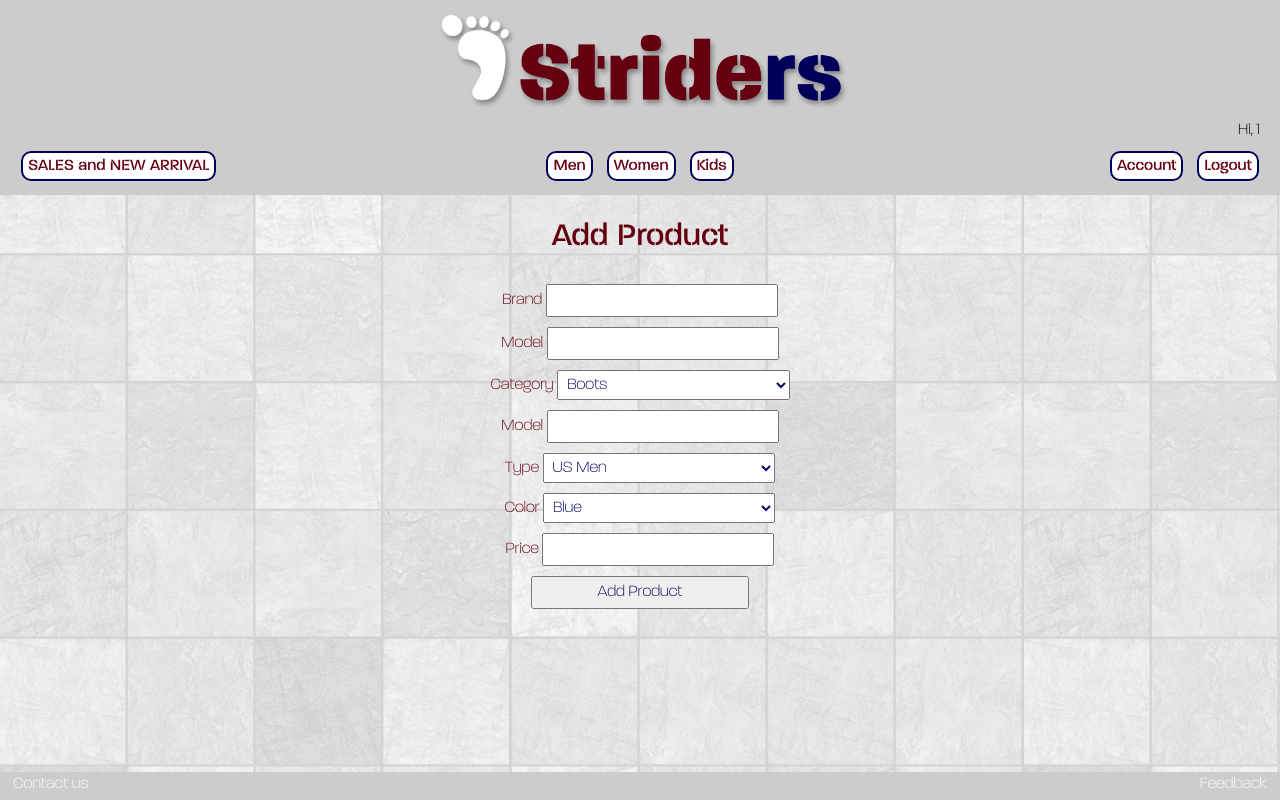
After one commit to raeDV/Striders, a Flask app: page /add-product in a window 1280 px wide. The commit adds this page. Run offline with Flask 3, Linux system fonts and the light colour scheme; the visitor is signed in with stand-in values (Sample User, id 1).

Commit message:
added products

```diff
--- a/Striders/app.py
+++ b/Striders/app.py
@@ -4,15 +4,13 @@ import bcrypt
 from flask import Flask, session, redirect, render_template, flash
 from flask_login import LoginManager, UserMixin, login_user, logout_user, login_required
 from flask_sqlalchemy import SQLAlchemy
-from models import db, DBUser, Filters
-from forms import LoginForm, RegisterForm
+from models import db, DBUser, Filters, Products
+from forms import LoginForm, RegisterForm, AddProductForm
 
 app = Flask(__name__)
 app.secret_key = 'striders'
 login_manager = LoginManager()
 login_manager.init_app(app)
-# without setting the login_view, attempting to access @login_required endpoints will result in an error
-# this way, it will redirect to the login page
 login_manager.login_view = 'login'
 app.config['USE_SESSION_FOR_NEXT'] = True
 app.config['SQLALCHEMY_DATABASE_URI'] = r'sqlite:///users.sqlite'
@@ -49,7 +47,7 @@ def load_user(user_id):
 
 
 def find_user(username):
-    con = sqlite3.connect("data/users.sqlite")
+    con = sqlite3.connect("instance/users.sqlite")
     con.row_factory = sqlite3.Row
     cur = con.cursor()
     cur.execute("SELECT username, email, phone, password FROM users WHERE username = '{}';".format(username))
@@ -62,7 +60,12 @@ def find_user(username):
 
 @app.route('/')
 def index():
-    return render_template('home.html', username=session.get('username'))
+    con = sqlite3.connect("instance/users.sqlite")
+    c = con.cursor()
+    c.execute("SELECT * FROM products")
+    products = c.fetchall()
+    con.close()
+    return render_template('home.html', products=products, username=session.get('username'))
 
 
 @app.route('/login', methods=['GET', 'POST'])
@@ -104,7 +107,7 @@ def register():
         if not user:
             salt = bcrypt.gensalt()
             password = bcrypt.hashpw(form.password.data.encode(), salt)
-            con = sqlite3.connect("data/users.sqlite")
+            con = sqlite3.connect("instance/users.sqlite")
             cur = con.cursor()
             cur.execute("INSERT INTO users(username, email, phone, password) VALUES('{}', '{}', '{}', '{}');".format(
                 form.username.data, form.email.data, form.phone.data, password.decode()))
@@ -121,11 +124,6 @@ def register():
 @login_required
 def signin():
     return render_template('login.html')
-
-
-@app.route('/home')
-def home():
-    return render_template('home.html')
 
 
 @app.route('/men')
@@ -149,5 +147,28 @@ def product():
     return render_template('product.html')
 
 
+@app.route('/add-product', methods=['GET', 'POST'])
+@login_required
+def add_product():
+    form = AddProductForm()
+    if form.validate_on_submit():
+        # create a new product object and populate it with data from the form
+        product = Products(
+            brand=form.brand.data,
+            model=form.model.data,
+            category=form.category.data,
+            size_range=form.size_range.data,
+            size_type=form.size_type.data,
+            colors=form.colors.data,
+            price=form.price.data
+        )
+        # add the new product to the database
+        db.session.add(product)
+        db.session.commit()
+        flash('Product added successfully.')
+        return redirect('/add-product')
+    return render_template('add_product.html', form=form)
+
+
 if __name__ == '__main__':
     app.run()
--- a/Striders/forms.py
+++ b/Striders/forms.py
@@ -1,5 +1,5 @@
 from flask_wtf import FlaskForm
-from wtforms import StringField, PasswordField, SubmitField
+from wtforms import StringField, PasswordField, SubmitField, FloatField, TextAreaField, SelectField
 from wtforms.fields import EmailField
 from wtforms.validators import InputRequired, EqualTo, Length, Regexp
 
@@ -25,3 +25,24 @@ class RegisterForm(FlaskForm):
                                                 EqualTo('password',
                                                         message='Passwords must match.')])
     submit = SubmitField('Register')
+
+
+class AddProductForm(FlaskForm):
+    brand = StringField('Brand', validators=[InputRequired()])
+    model = StringField('Model', validators=[InputRequired()])
+    category = SelectField('Category', choices=[
+        ('Boots', 'Boots'),
+        ('Sandals', 'Sandals')
+    ], validators=[InputRequired()])
+    size_range = StringField('Model', validators=[InputRequired()])
+    size_type = SelectField('Type', choices=[
+        ('US Men', 'US Men'),
+        ('US Women', 'US Women'),
+        ('US Kids', 'US Kids')
+    ], validators=[InputRequired()])
+    colors = SelectField('Color', choices=[
+        ('Blue', 'Blue'),
+        ('Red', 'Red'),
+        ('White', 'White')
+    ], validators=[InputRequired()])
+    price = FloatField('Price', validators=[InputRequired()])
--- /dev/null
+++ b/Striders/templates/add_product.html
@@ -0,0 +1,30 @@
+{% extends "home.html" %}
+
+{% block content %}
+  <h1>Add Product</h1>
+  <form method="POST">
+    {{ form.hidden_tag() }}
+    <div>
+      {{ form.brand.label }} {{ form.brand }}
+    </div>
+    <div>
+      {{ form.model.label }} {{ form.model }}
+    </div>
+    <div>
+      {{ form.category.label }} {{ form.category }}
+    </div>
+    <div>
+      {{ form.size_range.label }} {{ form.size_range }}
+    </div>
+    <div>
+      {{ form.size_type.label }} {{ form.size_type }}
+    </div>
+    <div>
+      {{ form.colors.label }} {{ form.colors }}
+    </div>
+    <div>
+      {{ form.price.label }} {{ form.price }}
+    </div>
+    <input type="submit" value="Add Product">
+  </form>
+{% endblock %}
--- a/Striders/templates/home.html
+++ b/Striders/templates/home.html
@@ -1,12 +1,64 @@
 {% extends "template.html" %}
 {% block content %}
     <h1>New Arrivals</h1>
-    {% for i in range(8) %}
-  <!-- start product detail template -->
+
+    {% for product in products %}
+        <div class="product">
+
+            <table>
+                <tr>
+                    <td colspan="2">
+                        <div class="imageHolder"><img alt="Product" width="100%"
+                                                      src="static/img/61nqdAJLzAL._AC_UL640_FMwebp_QL65_.webp"></div>
+                    </td>
+                </tr>
+                <tr>
+                    <td class="left">Brand</td>
+                    <td class="right">{{ product[0] }}</td>
+                </tr>
+                <tr>
+                    <td class="left">Model</td>
+                    <td class="right">{{ product[1] }}</td>
+                </tr>
+                <tr>
+                    <td class="left">Category</td>
+                    <td class="right">{{ product[2] }}</td>
+                </tr>
+                <tr>
+                    <td class="left">Size range</td>
+                    <td class="right">{{ product[3] }}</td>
+                </tr>
+                <tr>
+                    <td class="left">Size type</td>
+                    <td class="right">{{ product[4] }}</td>
+                </tr>
+                <tr>
+                    <td class="left">Colors</td>
+                    <td class="right">{{ product[5] }}</td>
+                </tr>
+                <tr>
+                    <td class="left">Price</td>
+                    <td class="right">{{ product[6] }}$</td>
+                </tr>
+                <tr>
+                    <td colspan="2" style="padding: 10px"><span class="button"><a
+                            href="/productdetail">Details</a></span></td>
+                </tr>
+            </table>
+
+        </div>
+        <!-- end product detail template -->
+    {% endfor %}
+
+    <h1>Sale</h1>
+    {% for i in range(5) %}
         <div class="product">
             <table>
                 <tr>
-        <td colspan="2"><div class="imageHolder"><img alt="Product" width="100%" src="static/img/61nqdAJLzAL._AC_UL640_FMwebp_QL65_.webp"></div></td>
+                    <td colspan="2">
+                        <div class="imageHolder"><img alt="Product" width="100%"
+                                                      src="static/img/61nqdAJLzAL._AC_UL640_FMwebp_QL65_.webp"></div>
+                    </td>
                 </tr>
                 <tr>
                     <td class="left">Brand</td>
@@ -37,49 +89,9 @@
                     <td class="right">159.99$</td>
                 </tr>
                 <tr>
-        <td colspan="2" style="padding: 10px"><span class="button"><a href="/productdetail">Details</a></span></td>
-      </tr>
-    </table>
-  </div>
-  <!-- end product detail template -->
-    {% endfor %}
-    <h1>Sale</h1>
-    {% for i in range(5) %}
-          <div class="product">
-    <table>
-      <tr>
-        <td colspan="2"><div class="imageHolder"><img alt="Product" width="100%" src="static/img/61nqdAJLzAL._AC_UL640_FMwebp_QL65_.webp"></div></td>
-      </tr>
-      <tr>
-        <td class="left">Brand</td>
-        <td class="right">Columbia</td>
-      </tr>
-      <tr>
-        <td class="left">Model</td>
-        <td class="right">Newton Ridge Plus II</td>
-      </tr>
-      <tr>
-        <td class="left">Category</td>
-        <td class="right">boots</td>
-      </tr>
-      <tr>
-        <td class="left">Size range</td>
-        <td class="right">7 - 11</td>
-      </tr>
-      <tr>
-        <td class="left">Size type</td>
-        <td class="right">US Men</td>
-      </tr>
-      <tr>
-        <td class="left">Colors</td>
-        <td class="right">white, black</td>
-      </tr>
-      <tr>
-        <td class="left">Price</td>
-        <td class="right">159.99$</td>
-      </tr>
-      <tr>
-        <td colspan="2" style="padding: 10px"><span class="button"><a href="/productdetail">Details</a></span></td>
+                    <td colspan="2" style="padding: 10px"><span class="button"><a
+                            href="/productdetail">Details</a></span>
+                    </td>
                 </tr>
             </table>
         </div>
--- a/Striders/templates/template.html
+++ b/Striders/templates/template.html
@@ -8,18 +8,23 @@
             font-family: ParaStencil;
             src: url("static/res/ParalucentStencil-Medium.ttf");
         }
+
         @font-face {
             font-family: ParaExtraLight;
             src: url("static/res/Paralucent-ExtraLight.ttf");
         }
-.formcenter table{margin: 30px auto;}
+
+        .formcenter table {
+            margin: 30px auto;
+        }
 
         body {
             background-color: #CCC;
-    margin: 0;home.html
+            margin: 0;
             padding: 0;
             font-family: ParaExtraLight;
         }
+
         #header {
             display: block;
             background-color: #CCC;
@@ -27,11 +32,13 @@ body {
             width: 100%;
             text-align: center
         }
+
         #footer {
             display: block;
             background-color: #CCC;
             color: #FFF;
         }
+
         #main {
             display: block;
             overflow-y: scroll;
@@ -43,6 +50,7 @@ body {
             text-align: center;
             width: 100%
         }
+
         .button {
             background-color: #FFF;
             color: #650011;
@@ -52,27 +60,33 @@ body {
             border-radius: 10px;
             font-family: ParaStencil
         }
+
         .button a {
             color: #650011;
             text-decoration: none
         }
+
         .button a:hover {
             color: #00005A
         }
+
         button {
             font: inherit
         }
+
         button:hover {
             color: #00005A
         }
+
         .product table {
             display: inline-table;
             height: 100%;
             border-spacing: 0;
         }
-.product{
+
+        .product {
             display: inline-block;
-    background-color: rgba(255,255,255,0.5);
+            background-color: rgba(255, 255, 255, 0.5);
             width: 250px;
             height: 480px;
             margin: 10px;
@@ -80,40 +94,46 @@ button:hover {
             border: 1px solid #00005A;
             border-radius: 10px;
         }
-.filter{
+
+        .filter {
             display: inline-block;
-    background-color: rgba(255,255,255,0.5);
+            background-color: rgba(255, 255, 255, 0.5);
             margin: 10px;
             padding: 5px;
             border: 1px solid #00005A;
             border-radius: 10px;
         }
+
         .productdetail table {
             height: 100%;
             border-spacing: 0px;
             width: 100%
         }
+
         .productdetail {
             display: inline-block;
             width: max-content;
-    background-color: rgba(255,255,255,0.5);
+            background-color: rgba(255, 255, 255, 0.5);
             padding: 10px;
             margin: 10px;
             border: 1px solid #00005A;
             border-radius: 10px;
         }
+
         .imageHolder {
             border-radius: 10px;
             border: 1px solid;
             padding: 5px;
             margin: 0 0 5px 0
         }
+
         .left {
             text-align: left;
             padding: 0px 5px;
             margin: 0;
             border-bottom: solid 1px #00005A
         }
+
         .right {
             text-align: right;
             padding: 0px 5px;
@@ -121,36 +141,44 @@ button:hover {
             border-bottom: solid 1px #00005A;
             border-left: solid 1px #00005A
         }
+
         #footer a {
             color: #FFF;
             text-decoration: none;
             margin: 10px;
         }
+
         #footer a:hover {
             color: #650011
         }
+
         #header table {
             margin: 10px;
             display: inline-table
         }
+
         select {
             margin: 5px 0px;
             width: 25ch;
         }
+
         input {
             margin: 5px 0px 5px 0;
             resize: none;
             width: 23.45ch
         }
+
         input, select {
             padding: 5px;
             color: #00005A;
             font: inherit;
         }
+
         h1 {
             font-family: ParaStencil;
             font-weight: normal
         }
+
         p {
             color: #00005A;
             padding: 10px;
@@ -159,11 +187,11 @@ p {
     </style>
     <script src="https://ajax.googleapis.com/ajax/libs/jquery/3.6.3/jquery.min.js"></script>
     <script>
-$(document).ready(function(){
+        $(document).ready(function () {
             var $header = $('#header');
             var $footer = $('#footer');
             var $main = $('#main');
-    var $window = $(window).on('resize', function(){
+            var $window = $(window).on('resize', function () {
                 var height = $(this).height() - ($header.height() + $footer.height() + 3);
                 $main.height(height);
             }).trigger('resize'); //on page load
@@ -173,27 +201,48 @@ $(document).ready(function(){
 
 <body>
 <div id="header">
-  <div style="padding: 0; margin: 0"><img src="static/img/striders_logo.png" height="115" alt=""/></div>
+    <div style="padding: 0; margin: 0">
+        <img src="static/img/striders_logo.png" height="115" alt=""/>
+        <div align="right" style="margin-right: 20px">{% if current_user.is_authenticated %}Hi,
+            {{ current_user.id }}{% else %}{% endif %}</div>
+    </div>
     <table style="width: 100%; margin:0; padding: 0">
         <tr>
-      <td align="left" style="width: 33%"><table>
+            <td align="left" style="width: 33%">
+                <table>
                     <tr>
-            <td><span class="button"><a href="/home">SALES and NEW ARRIVAL</a></span></td>
+                        <td><span class="button"><a href="/">SALES and NEW ARRIVAL</a></span></td>
+                        <td>
+                            {% if current_user.is_authenticated and current_user.id == 'admin' %}
+                                <span class="button"><a href="/add-product">Add Product</a></span>
+                            {% else %}
+                            {% endif %}
+                        </td>
+
                     </tr>
-        </table></td>
-      <td align="center" style="width: 33%"><table>
+                </table>
+            </td>
+            <td align="center" style="width: 33%">
+                <table>
                     <tr>
                         <td><span class="button"><a href="/men">Men</a></span></td>
                         <td><span class="button"><a href="/women">Women</a></span></td>
                         <td><span class="button"><a href="/kids">Kids</a></span></td>
                     </tr>
-        </table></td>
-      <td align="right" style="width: 33%"><table>
+                </table>
+            </td>
+            <td align="right" style="width: 33%">
+                <table>
                     <tr>
-            <td><span class="button"><a href="/{% if current_user.is_authenticated %}account{% else %}register{% endif %}">{% if current_user.is_authenticated %}Account{% else %}Register{% endif %}</a></span></td>
-            <td><span class="button"><a href="/{% if current_user.is_authenticated %}logout{% else %}login{% endif %}">{% if current_user.is_authenticated %}Logout{% else %}Login{% endif %}</a></span></td>
+                        <td><span class="button"><a
+                                href="/{% if current_user.is_authenticated %}account{% else %}register{% endif %}">{% if current_user.is_authenticated %}
+                            Account{% else %}Register{% endif %}</a></span></td>
+                        <td><span class="button"><a
+                                href="/{% if current_user.is_authenticated %}logout{% else %}login{% endif %}">{% if current_user.is_authenticated %}
+                            Logout{% else %}Login{% endif %}</a></span></td>
                     </tr>
-        </table></td>
+                </table>
+            </td>
         </tr>
     </table>
 </div>
```
Also changed, not shown: Striders/manage.py (added, +14 -0 lines), Striders/models.py (+17 -0 lines), Striders/data/users.sqlite (deleted), Striders/instance/users.sqlite. Lines whose indentation alone changed are shown as unchanged.
